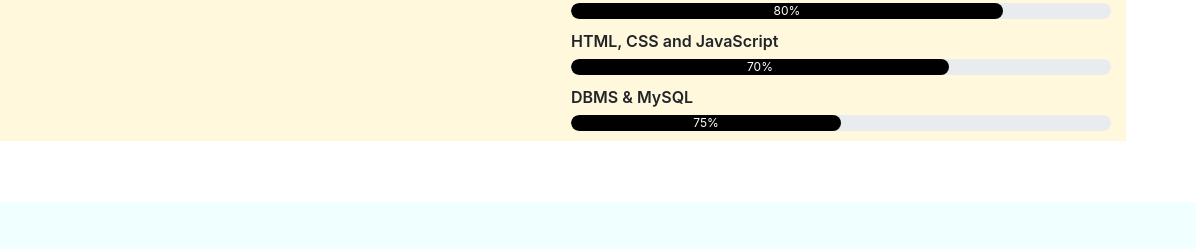
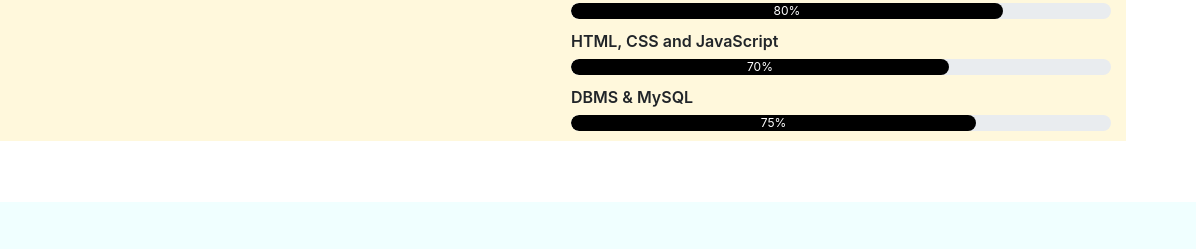
Before and after one commit to impghosh14/mywebsite, a plain HTML site: page index.html in a window 1280 px wide. Shown: the part 1245-1494 px from the top of the page, 84-1280 px from the left. Drawn offline with nearby package versions, Linux system fonts and the light colour scheme.

Commit message:
minor changes

```diff
--- a/index.html
+++ b/index.html
@@ -93,7 +93,7 @@
 
                                 <p>DBMS & MySQL</p>
                                 <div class="progress">
-                                    <div class="progress-bar" style="width: 50%">75%</div>
+                                    <div class="progress-bar" style="width: 75%">75%</div>
                                 </div>
                             </div>
                         </div>
```
